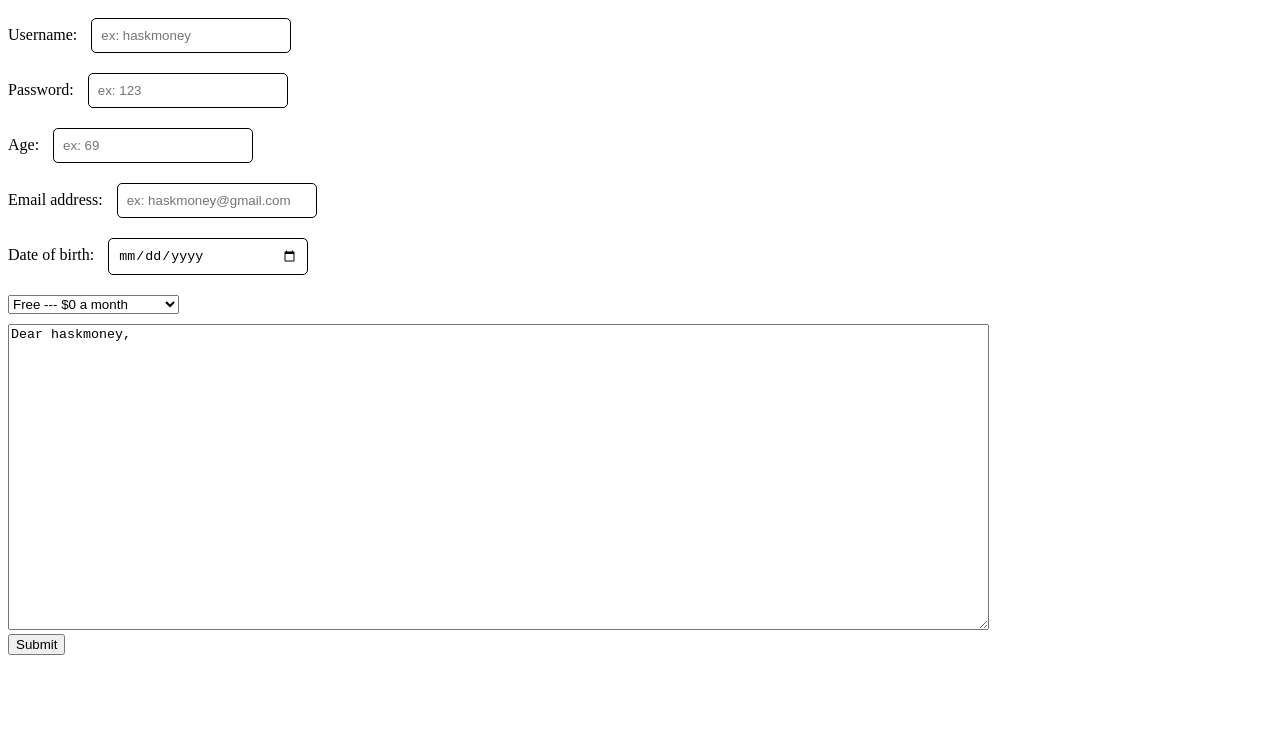
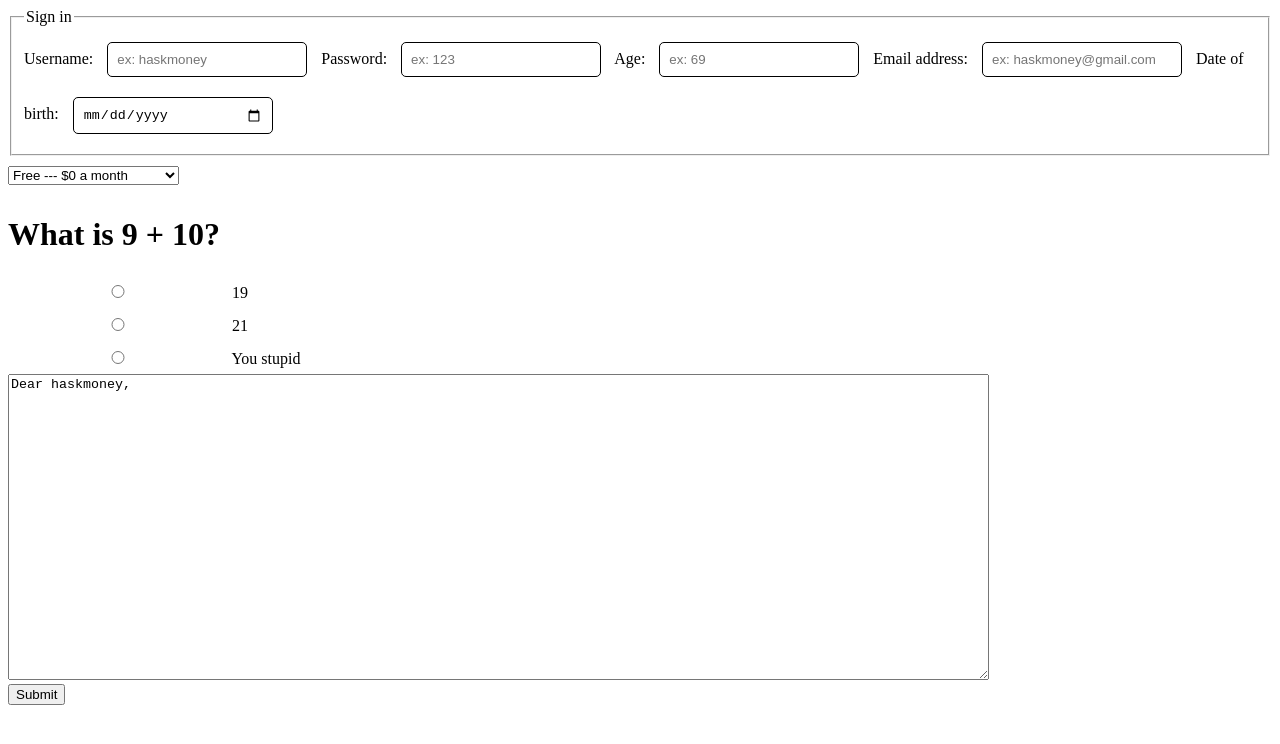
Before and after one commit to AwesomenessXP/forms-practice, a plain HTML site: page index.html in a window 1280 px wide. Drawn offline with Linux system fonts and the light colour scheme.

Commit message:
added fieldsets

```diff
--- a/index.html
+++ b/index.html
@@ -10,36 +10,51 @@
     </head>
     <body>
         <!--<form action="http://httpbin.org/post" method="post"></form>-->
-            <div>
+
+            <!-- REMEMBER: USE <fieldset> to group forms together -->
+            <fieldset>
+                <legend>Sign in</legend>
                 <label for="userName">Username:</label> <!-- name="username" is the key, inputted name is the value-->
                 <input type="text" id="user" name="username" placeholder="ex: haskmoney">
-            </div>
 
-            <div>
                 <label for="passWord">Password:</label> <!-- name="pass" is the key, inputted password is the value-->
                 <input type="password" id="password" name="pass" placeholder="ex: 123">
-            </div>
 
-            <div>
                 <label for="userAge">Age:</label> <!-- name="age" is the key, inputted age is the value-->
                 <input type="number" id="age" name="age" placeholder="ex: 69">
-            </div>
 
-            <div>
                 <label for="user_email">Email address:</label> <!-- name="email" is the key, inputted email is the value-->
                 <input type="email" id="email" name="email" placeholder="ex: haskmoney@gmail.com">
-            </div>
 
-            <div>
                 <label for="dob">Date of birth:</label> <!-- name="dob" is the key, inputted date of birth is the value-->
                 <input type="date" id="date" name="dob">
-            </div>
+            </fieldset>
 
+            <!-- Drop down menu-->
             <select name="Plan" id="plan">
                 <option value="free">Free --- $0 a month</option>
                 <option value="basic">Basic --- $9 a month</option>
                 <option value="premium">Premium --- $54 a month</option>
             </select>
+
+            <!-- Multiple choice type beat-->
+            <!-- Remember the name is the SAME for all options -->
+            <!-- name will only have ONE answer in the form -->
+            <h1>What is 9 + 10?</h1>
+            <div>
+              <input type="radio" id="A" name="answer" value="A">
+              <label for="q_A">19</label>
+            </div>
+
+            <div>
+              <input type="radio" id="B" name="answer" value="B">
+              <label for="q_B">21</label>
+            </div>
+
+            <div>
+              <input type="radio" id="C" name="answer" value="C">
+              <label for="q_C">You stupid</label>
+            </div>
 
             <div>
                 <textarea rows="20" cols="120">Dear haskmoney, </textarea>
```
